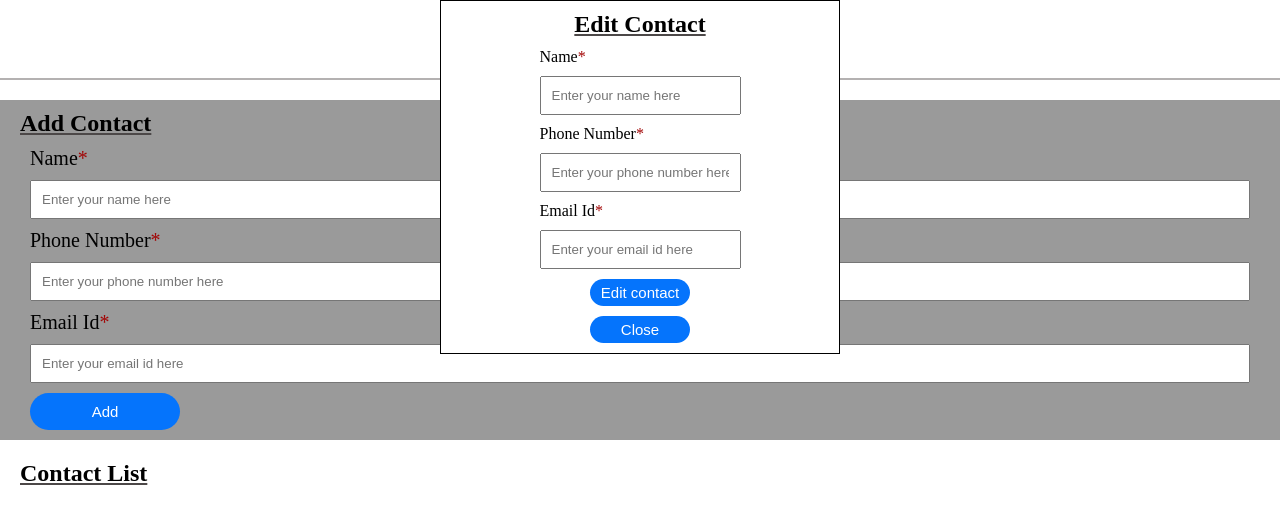
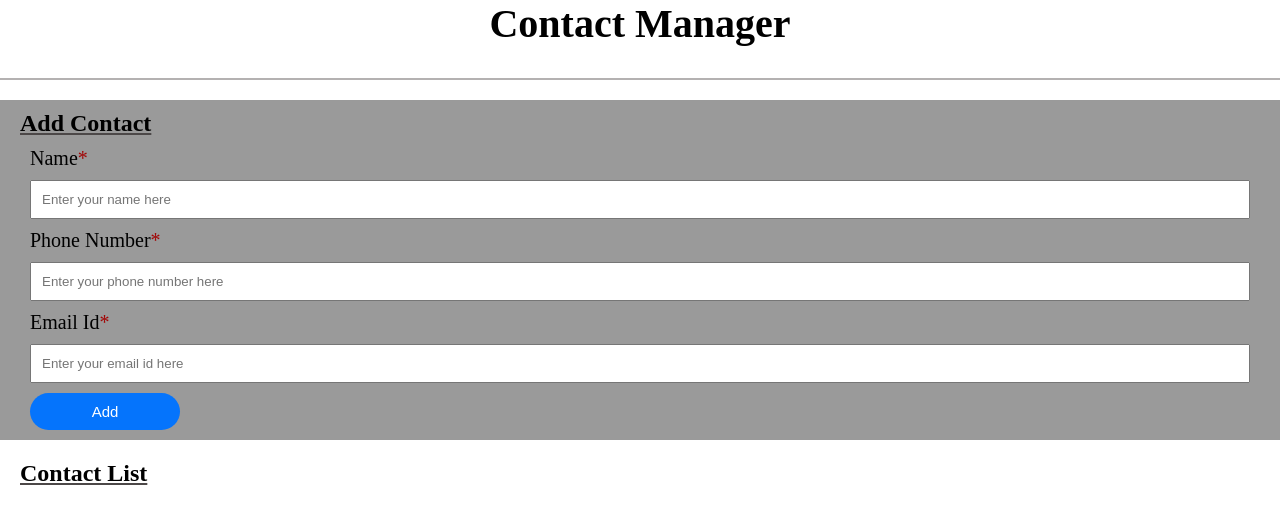
Before and after one commit to Sudip1009/Contact-app-react-practice-, a React (Create React App) app in the folder Contact app/: page / in a window 1280 px wide. Shown: the top 524 px of the page. Built offline with nearby package versions, Linux system fonts and the light colour scheme.

Commit message:
addd some js on edit button

```diff
--- a/Contact app/src/components/App.js
+++ b/Contact app/src/components/App.js
@@ -18,6 +18,7 @@ const retriveContacts = ()=>{
 function App() {
 
  const [allData , setAllData] = useState(retriveContacts());
+ const [editModal , setEditModal] = useState(false);
 
   function getData(data){
     // console.log("hello"+data)
@@ -25,11 +26,15 @@ function App() {
   }
 
   const editContactHandler =(id)=>{
-    const editedItem = allData.find((contact)=>{
-      return contact.id === id;
-    })
-    console.log(editedItem)
+    // console.log(editedItem)
+    // setEditModal(true);
+      const editedItem = allData.find((contact)=>{
+        return contact.id === id;
+      })
+      setEditModal(editedItem)
+
   }
+
 
   const removeContactHandler = (id)=>{
     const newContactList =  allData.filter((contact)=>{
@@ -46,7 +51,7 @@ function App() {
 
   return (
   <div>
-    <EditContact/>
+    <EditContact editData={editModal} trigger={editModal}/>
     <Header/>
     <AddContact onSubmit ={getData}/>
      <ContactList allData={allData}  editContactId={editContactHandler}  getContactId ={removeContactHandler}/>
--- a/Contact app/src/components/EditContact.js
+++ b/Contact app/src/components/EditContact.js
@@ -11,7 +11,12 @@ function EditContact(props) {
             }
         },[]);
 
-    // const [toggleSubmit , setToggleSubmit] = useState(true);
+        // const[modal , setModal] = useState()
+
+
+       const editOnChange = (e)=>{
+            console.log(e.target.value)
+        }
 
     // const [contacts , setContacts] = useState({
     //     name : "",
@@ -42,9 +47,9 @@ function EditContact(props) {
     //   })
 
     // }
-
-
-    return (
+    // console.log(props.editData)
+    const {name , phone , email} = props.editData
+    return (props.trigger) ? (
         <div className="box">
         <div className="edit-contact-details">
             <h2>Edit Contact</h2>
@@ -55,26 +60,28 @@ function EditContact(props) {
                     type="text"
                     name="name"
                     placeholder="Enter your name here"
+                    value={name}
+                    onChange={editOnChange}
                     required></input>
                 </div>
                 <div className="field">
                     <label>Phone Number<span>*</span></label>
-                    <input type="tel" name="phone" placeholder="Enter your phone number here" pattern="[0-9]"
+                    <input type="tel" name="phone" placeholder="Enter your phone number here" pattern="[0-9]" value={phone} onChange={editOnChange}
                     required></input>
                 </div>
                 <div className="field">
                     <label>Email Id<span>*</span></label>
-                    <input type="email" name="email" placeholder="Enter your email id here"
+                    <input type="email" name="email" placeholder="Enter your email id here" value={email} onChange={editOnChange}
                     required></input>
                 </div>
             </form>
-            <button type="submit" name="submit"  className="edit-submit">Edit contact</button>
+            <button type="submit" name="submit"  className="edit-submit">Submit</button>
             <button type="submit" name="submit"  className="edit-submit">Close</button>
 
             {/* <br></br><span>*</span>This field is required. */}
         </div>
         </div>
-       );
+       ) : "";
 }
 
 export default EditContact;
```
